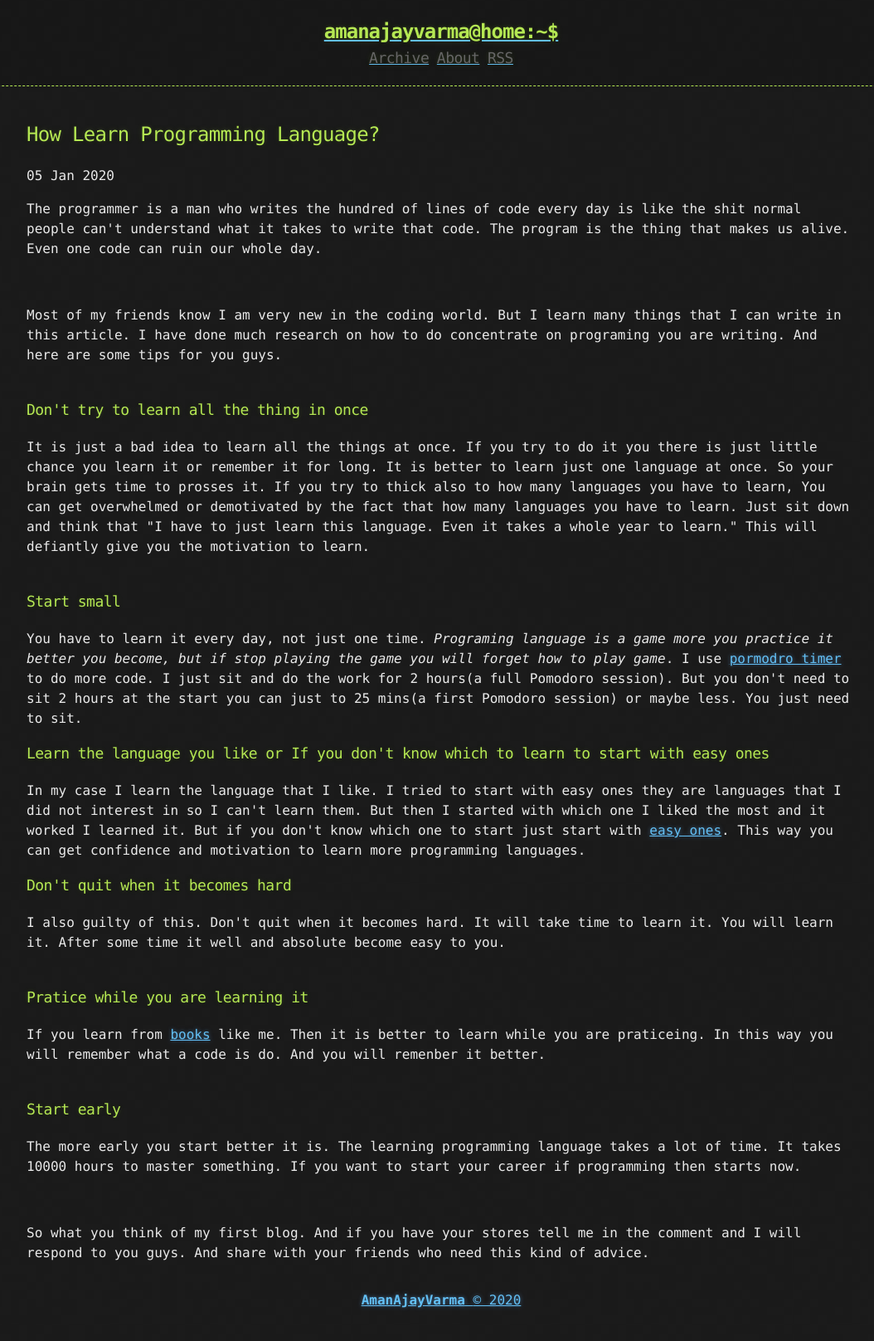
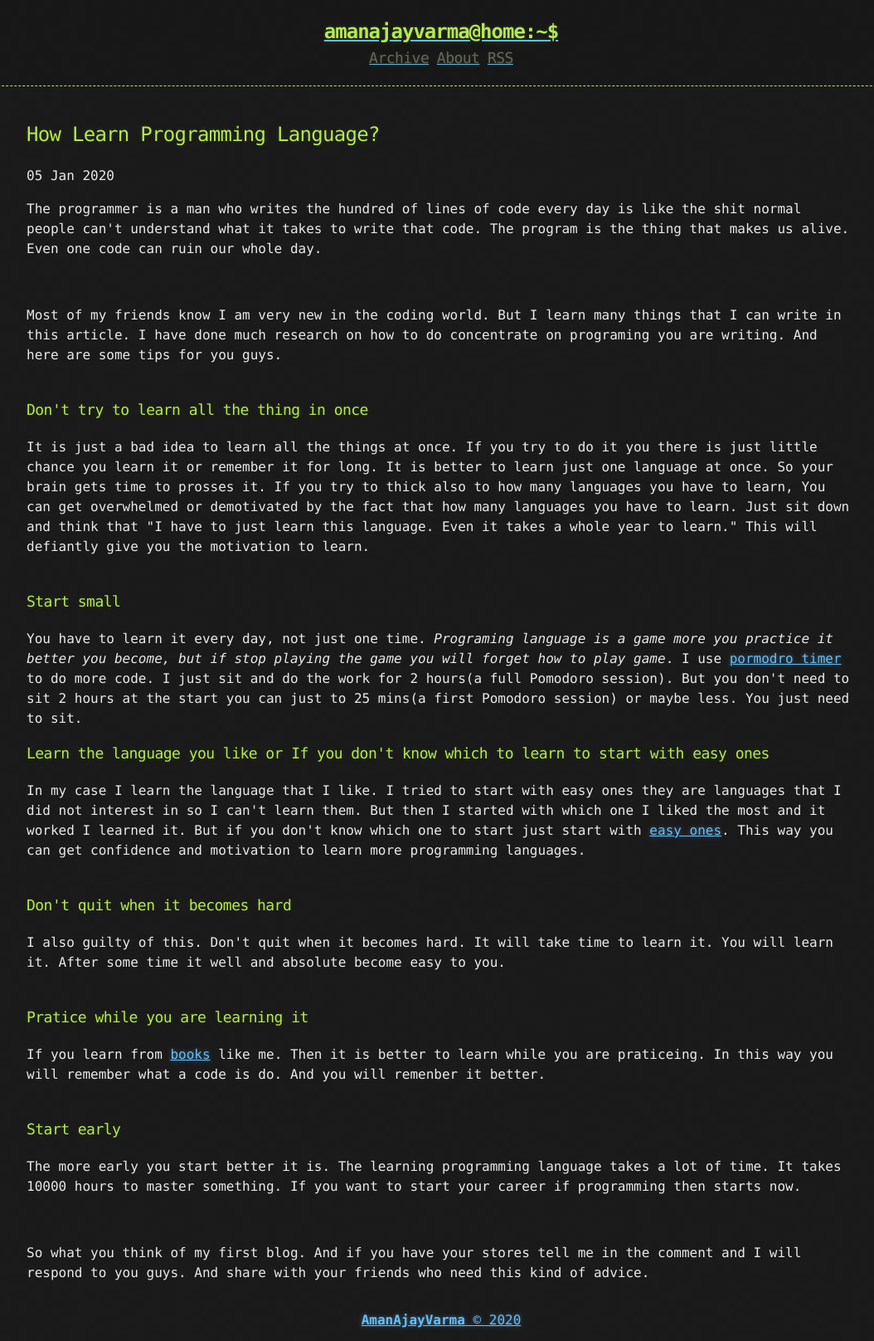
Before and after one commit to tocttou/hacker-blog, a Jekyll site: the page _posts/2020-01-05-How-learn-programming-language?.html, which Jekyll copies as it is, in a window 1280 px wide. Shown: the whole page at 83% size, without its empty margins (108-1162 px from the left). Built offline with Jekyll 4.4.1, drawn with Linux system fonts in a browser that asks for light colours; comment, search, counter and statistics services are not loaded; before the commit the page ends 1592 px from its top, so only the background shows below that.

```diff
--- a/_posts/2020-01-05-How-learn-programming-language?.html
+++ b/_posts/2020-01-05-How-learn-programming-language?.html
@@ -9,7 +9,7 @@
 <p>You have to learn it every day, not just one time. <i>Programing language is a game more you practice it better you become, but if stop playing the game you will forget how to play game</i>. I use <a href="http://www.tomato.es/" target="_blank">pormodro timer</a> to do more code. I just sit and do the work for 2 hours(a full Pomodoro session). But you don't need to sit 2 hours at the start you can just to 25 mins(a first Pomodoro session) or maybe less. You just need to sit.</h6><br/>
 
 <h3>Learn the language you like or If you don't know which to learn to start with easy ones</h3>
-<p>In my case I learn the language that I like. I tried to start with easy ones they are languages that I did not interest in so I can't learn them. But then I started with which one I liked the most and it worked I learned it. But if you don't know which one to start just start with <a href="https://blockgeeks.com/guides/programming-languages/" target="_blank">easy ones</a>. This way you can get confidence and motivation to learn more programming languages.<br/>
+<p>In my case I learn the language that I like. I tried to start with easy ones they are languages that I did not interest in so I can't learn them. But then I started with which one I liked the most and it worked I learned it. But if you don't know which one to start just start with <a href="https://blockgeeks.com/guides/programming-languages/" target="_blank">easy ones</a>. This way you can get confidence and motivation to learn more programming languages.</p><br/>
 
 <h3>Don't quit when it becomes hard</h3>
 <p>I also guilty of this. Don't quit when it becomes hard. It will take time to learn it. You will learn it. After some time it well and absolute become easy to you.</p><br/>
```
